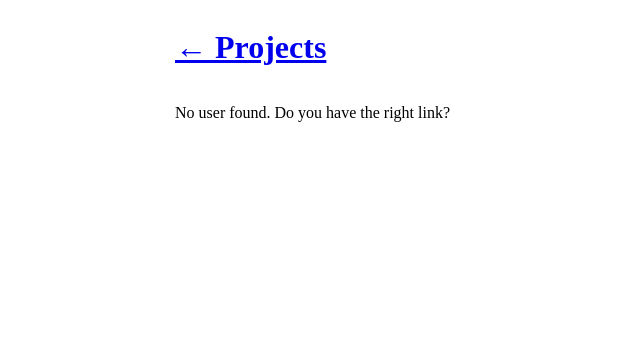
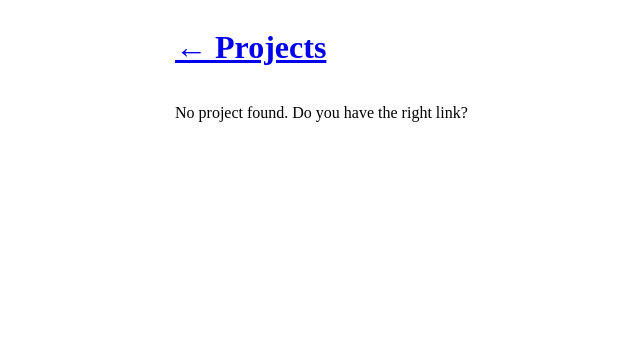
Before and after one commit to ZacMilano/linkup, a Flask app: template templates/profile.html in a window 1280 px wide. Shown: the top 348 px of the page, without its empty margins (15-655 px from the left). Run offline with Flask 3, Linux system fonts and the light colour scheme; the template is opened without the code that fills it, so the values that code supplies are empty; parts of the project's set-up code (start-up, migrations or seed data) failed here and were passed over; some libraries are stand-ins or nearby versions.

Commit message:
refactor(naming): some user => project changes

```diff
--- a/main.py
+++ b/main.py
@@ -5,6 +5,11 @@ from uuid import uuid4
 from App.mongo import db
 
 app = Flask(__name__)
+
+
+# TODO
+# Repurpose User code for Projects
+# Add sign-in later
 
 def fields_from_request_form(field_names, request_form):
   return {
@@ -20,13 +25,13 @@ def red_alert():
   db.users.delete_many({})
   return '<p>Deleted all projects</p>'
 
-@app.route('/users', methods=['GET'])
+@app.route('/projects', methods=['GET'])
 def get_all_users():
   users = list(db.users.find())
   print(users)
   return render_template('users.html', users=users)
 
-@app.route('/users', methods=['POST'])
+@app.route('/projects', methods=['POST'])
 def create_profile():
   create_user_fields = ['name']
   user = fields_from_request_form(create_user_fields, request.form)
@@ -39,25 +44,24 @@ def create_profile():
 
 @app.route('/p/<name>', methods=['GET'])
 def profile(name: str):
-  user = db.users.find_one({'name': name})
-  print(user)
-  return render_template('profile.html', user=user)
+  project = db.users.find_one({'name': name})
+  return render_template('profile.html', project=project)
 
-@app.route('/users/<name>/links', methods=['POST'])
+@app.route('/projects/<name>/links', methods=['POST'])
 def add_link(name: str):
-  user = db.users.find_one({'name': name})
+  project = db.users.find_one({'name': name})
   link = fields_from_request_form(['url', 'title'], request.form)
-  if 'links' not in user:
-    user['links'] = []
+  if 'links' not in project:
+    project['links'] = []
   link['created_at'] = datetime.now()
   link['id'] = uuid4()
-  user['links'].append(link)
-  db.users.update_one({'_id': user['_id']}, {'$set': user})
-  return render_template('profile.html', user=user)
+  project['links'].append(link)
+  db.users.update_one({'_id': project['_id']}, {'$set': project})
+  return render_template('profile.html', project=project)
 
-@app.route('/users/<username>/links/<link_id>', methods=['DELETE'])
+@app.route('/projects/<username>/links/<link_id>', methods=['DELETE'])
 def delete_link(username: str, link_id: str):
-  user = db.users.find_one({'name': username})
-  user['links'] = [link for link in user['links'] if str(link['id']) != link_id]
-  db.users.update_one({'_id': user['_id']}, {'$set': user})
-  return render_template('profile.html', user=user)
+  project = db.users.find_one({'name': username})
+  project['links'] = [link for link in user['links'] if str(link['id']) != link_id]
+  db.users.update_one({'_id': project['_id']}, {'$set': project})
+  return render_template('profile.html', project=project)
--- a/templates/index.html
+++ b/templates/index.html
@@ -7,7 +7,7 @@
     <h1 class="text-6xl">Link Me Up Scotty</h1>
   </header>
 
-  <form class="rounded grid gap-8" hx-post="/users" hx-target="body">
+  <form class="rounded grid gap-8" hx-post="/projects" hx-target="body">
     <div class="grid gap-2">
       <label for="name" class="bold">
         Project name:
@@ -18,7 +18,7 @@
     <div class="grid lg:grid-cols-3 gap-2 text-xl text-white">
       <button class="rounded bg-green-700 px-6 py-4 uppercase" hx-push-url="true">Create Project</button>
 
-      <button type="button" hx-get="/users" hx-target="next section" class="bg-blue-900 p-4 rounded uppercase">
+      <button type="button" hx-get="/projects" hx-target="next section" class="bg-blue-900 p-4 rounded uppercase">
         Show All Projects
       </button>
 
--- a/templates/profile.html
+++ b/templates/profile.html
@@ -12,7 +12,7 @@
 <!-- TODO clean up app's styles. I've got the look more or less, now make it readable -->
 <div class="mt-[10vh]"></div>
 
-{% if user %}
+{% if project %}
 <div class="flex flex-col md:flex-row gap-20">
   <style type="text/css">
     .copy-button {
@@ -42,7 +42,7 @@
   <section class="flex-1 flow gap">
     <h2 class="text-xl uppercase text-center text-gray-400">Add a New Link</h2>
 
-    <form hx-post="/users/{{ user.name }}/links" hx-target="body" class="rounded grid gap-4">
+    <form hx-post="/projects/{{ project.name }}/links" hx-target="body" class="rounded grid gap-4">
       <div class="grid">
         <label for="title" class="bold">
           Campaign Title
@@ -64,11 +64,11 @@
   </section>
 
   <section class="flow-lg flex-1">
-    <h2 class="text-xl uppercase text-center text-gray-400">{{ user.name }} Links</h2>
+    <h2 class="text-xl uppercase text-center text-gray-400">{{ project.name }} Links</h2>
 
-    {% if user.links %}
+    {% if project.links %}
     <ul class="grid grid-cols-1 gap-1 mx-auto gap-5">
-      {% for link in user.links|reverse %}
+      {% for link in project.links|reverse %}
       <li class="flex gap-4">
         <button class="copy-button
         grow
@@ -94,7 +94,7 @@
 
 {% else %}
 <div class="p-4 text-center">
-  <p>No user found. Do you have the right link?</p>
+  <p>No project found. Do you have the right link?</p>
 </div>
 {% endif %}
 
```
